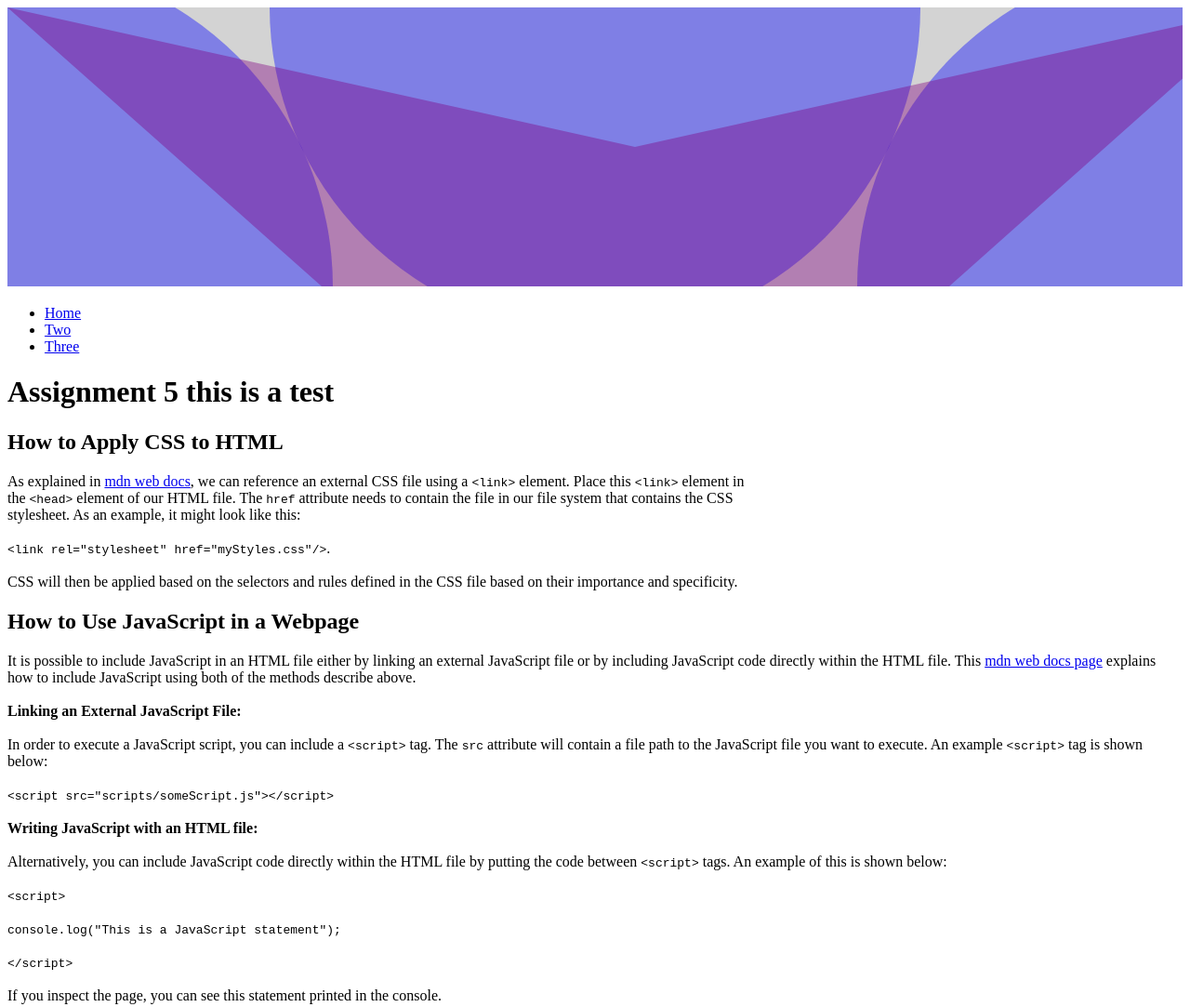
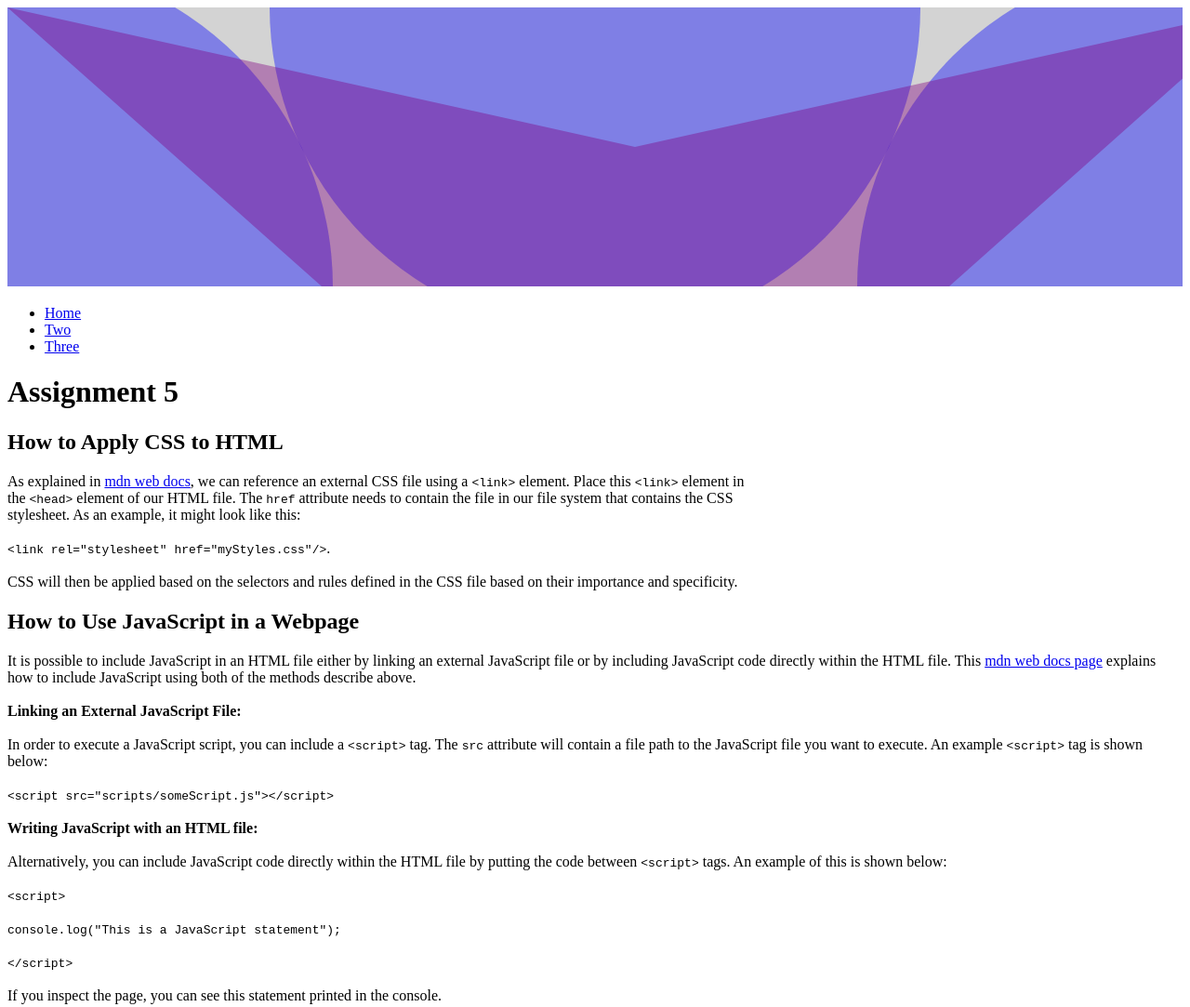
Before and after one commit to Jus1927/assignment-5-repo, a website: page index.html in a window 1280 px wide. Shown: the whole page at 93% size. Drawn offline with Linux system fonts and the light colour scheme.

Commit message:
revert change

```diff
--- a/index.html
+++ b/index.html
@@ -20,7 +20,7 @@
         </ul>
     </nav>
 
-    <h1>Assignment 5 this is a test </h1>
+    <h1>Assignment 5</h1>
 
     <h2 class="css-question">How to Apply CSS to HTML</h2>
     <p class="css-question" style="width: 800px">
```
